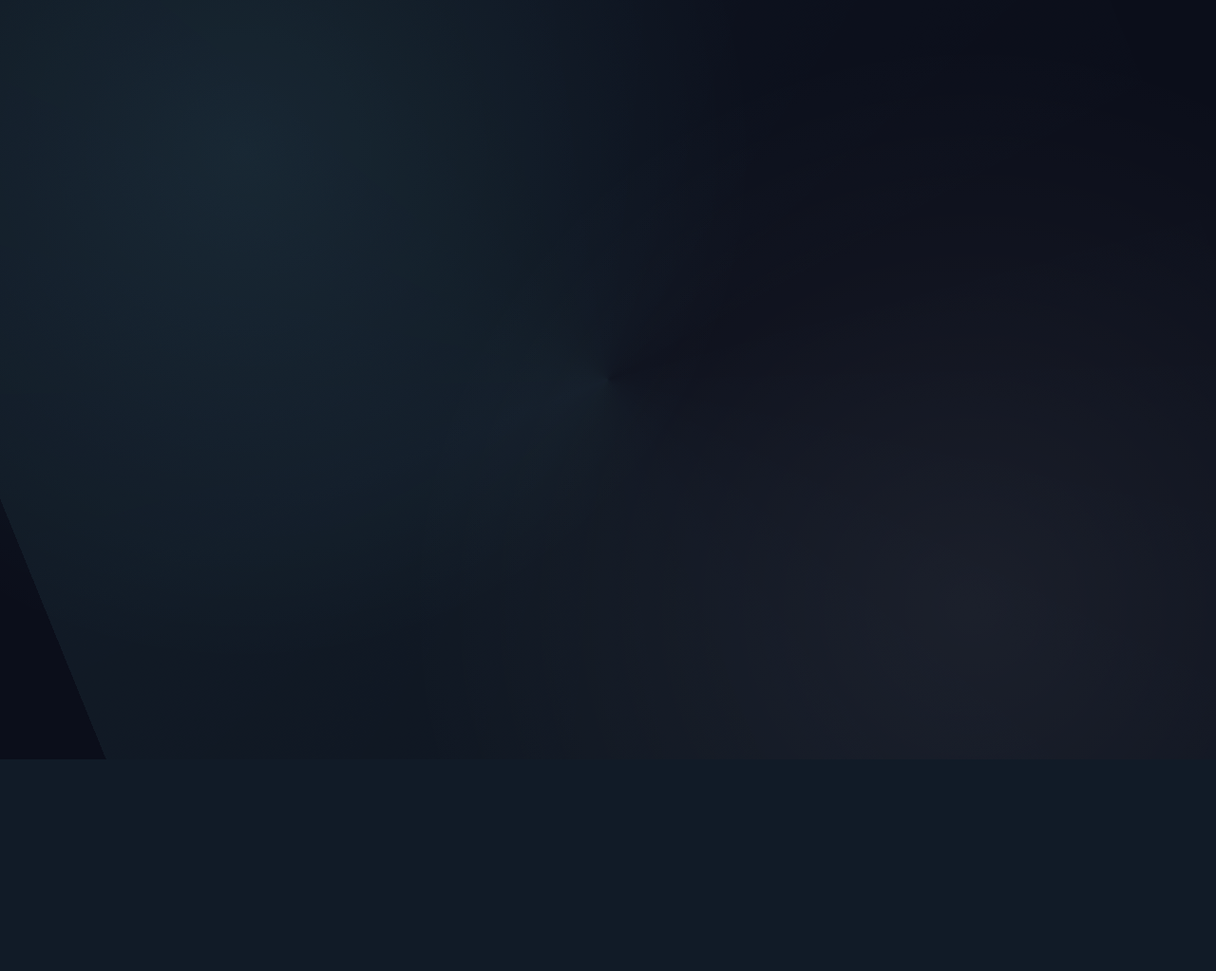
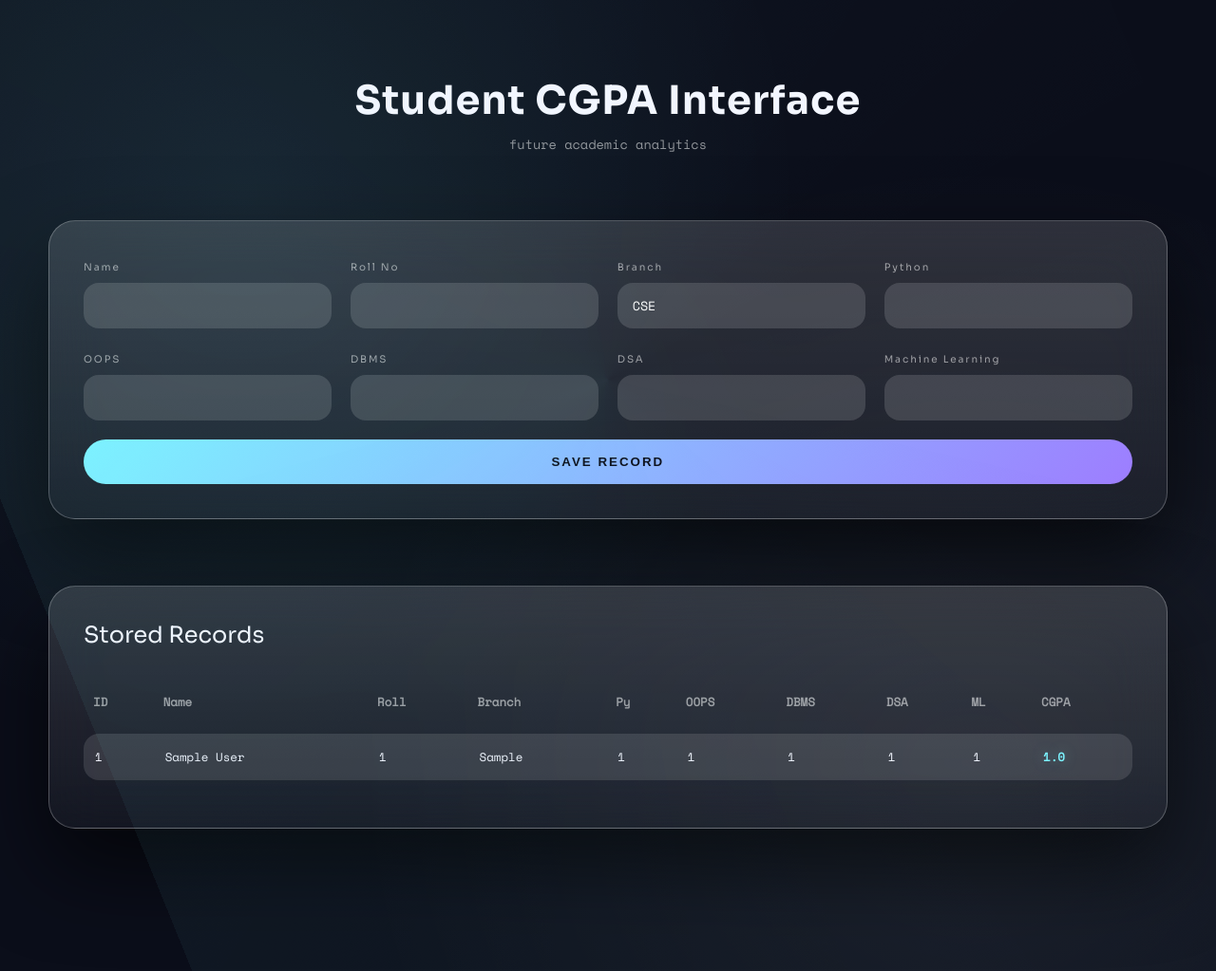
Before and after one commit to bhargavasai-tech/DevOps-student-app, a Flask app: page / in a window 1280 px wide. Shown: the whole page at 95% size. Before the commit the page ends 800 px from the top, so only its background shows below. Run offline with Flask 3, Linux system fonts and the light colour scheme; tables that the repository leaves empty hold one stand-in row (values such as "Sample post").

Commit message:
fixed errors in UI and updated

```diff
--- a/app/templates/index.html
+++ b/app/templates/index.html
@@ -202,4 +202,128 @@ body::after {
     border-radius: 60px;
     border: none;
     cursor: pointer;
-    background: lin
+    background: linear-gradient(135deg, #7cf3ff, #9d7cff);
+    font-weight: 600;
+    letter-spacing: 0.15em;
+    color: #0b0e1a;
+    transition: transform .4s cubic-bezier(.2,.8,.2,1), box-shadow .4s;
+}
+
+/* Magnetic button */
+.submit button:hover {
+    transform: scale(1.06);
+    box-shadow: 0 25px 60px rgba(0,0,0,0.6);
+}
+
+/* ================= TABLE ================= */
+.table-title {
+    font-size: 1.5rem;
+    margin-bottom: 22px;
+}
+
+table {
+    width: 100%;
+    border-collapse: separate;
+    border-spacing: 0 14px;
+    font-family: 'Space Mono', monospace;
+    font-size: 0.78rem;
+}
+
+th {
+    text-align: left;
+    color: var(--text-dim);
+    padding: 10px;
+}
+
+td {
+    background: rgba(255,255,255,0.12);
+    padding: 15px 12px;
+    transition: transform .35s ease, background .35s ease;
+}
+
+/* Row lift */
+tr:hover td {
+    transform: translateY(-3px) scale(1.02);
+    background: rgba(255,255,255,0.18);
+}
+
+tr td:first-child { border-radius: 16px 0 0 16px; }
+tr td:last-child  { border-radius: 0 16px 16px 0; }
+
+/* CGPA Glow */
+.cgpa {
+    color: var(--accent);
+    font-weight: 700;
+    text-shadow: 0 0 14px var(--accent-soft);
+}
+
+/* ================= RESPONSIVE ================= */
+@media (max-width: 720px) {
+    .header h1 { font-size: 2rem; }
+}
+</style>
+</head>
+
+<body>
+
+<div class="wrapper">
+
+    <div class="header">
+        <h1>Student CGPA Interface</h1>
+        <span>future academic analytics</span>
+    </div>
+
+    <!-- FORM -->
+    <div class="panel">
+        <form method="POST">
+            <div class="form-grid">
+
+                <div class="field"><label>Name</label><input type="text" name="name" required></div>
+                <div class="field"><label>Roll No</label><input type="text" name="rollno" required></div>
+                <div class="field"><label>Branch</label><input type="text" name="branch" value="CSE"></div>
+
+                <div class="field"><label>Python</label><input type="number" name="python" required></div>
+                <div class="field"><label>OOPS</label><input type="number" name="oops" required></div>
+                <div class="field"><label>DBMS</label><input type="number" name="dbms" required></div>
+                <div class="field"><label>DSA</label><input type="number" name="dsa" required></div>
+                <div class="field"><label>Machine Learning</label><input type="number" name="machine_learning" required></div>
+
+                <div class="submit">
+                    <button type="submit">SAVE RECORD</button>
+                </div>
+
+            </div>
+        </form>
+    </div>
+
+    <!-- RECORDS -->
+    <div class="panel">
+        <div class="table-title">Stored Records</div>
+
+        <table>
+            <tr>
+                <th>ID</th><th>Name</th><th>Roll</th><th>Branch</th>
+                <th>Py</th><th>OOPS</th><th>DBMS</th><th>DSA</th><th>ML</th><th>CGPA</th>
+            </tr>
+
+            {% for s in students %}
+            <tr>
+                <td>{{ s[0] }}</td>
+                <td>{{ s[1] }}</td>
+                <td>{{ s[2] }}</td>
+                <td>{{ s[3] }}</td>
+                <td>{{ s[4] }}</td>
+                <td>{{ s[5] }}</td>
+                <td>{{ s[6] }}</td>
+                <td>{{ s[7] }}</td>
+                <td>{{ s[8] }}</td>
+                <td class="cgpa">{{ s[9] }}</td>
+            </tr>
+            {% endfor %}
+        </table>
+    </div>
+
+</div>
+
+</body>
+</html>
```
